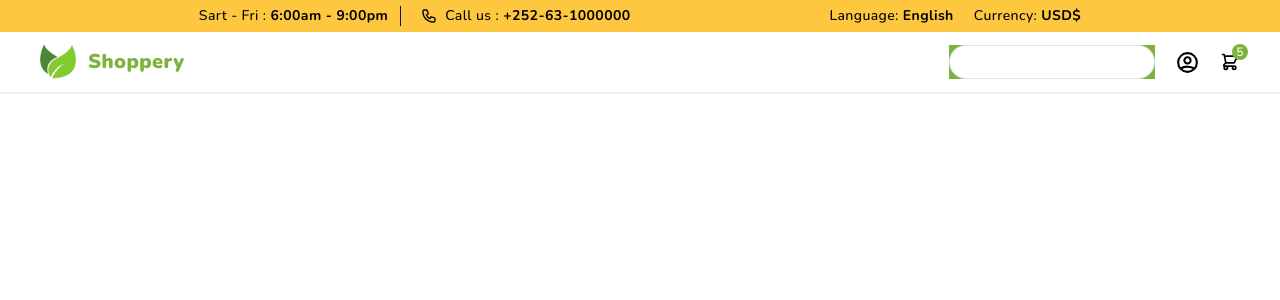
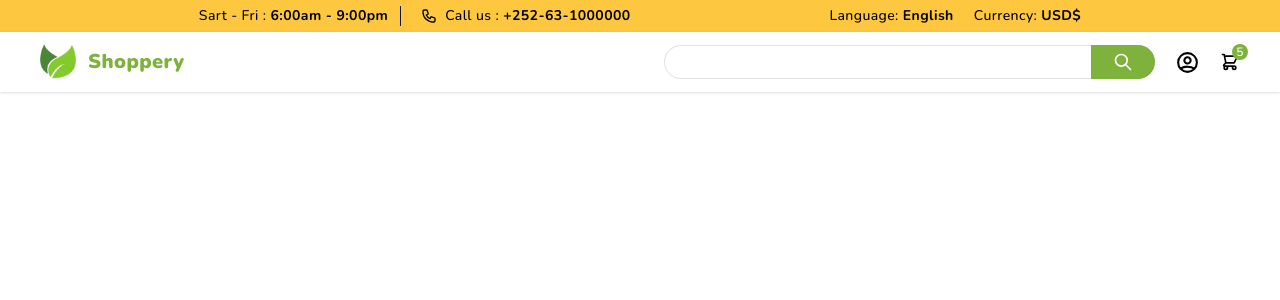
Before and after one commit to 4hmedhabib/grocery-web-app, a React (Create React App) app: page / in a window 1280 px wide. Shown: the top 300 px of the page. Built offline with nearby package versions, Linux system fonts and the light colour scheme.

Commit message:
updated: the styles

```diff
--- a/src/App.js
+++ b/src/App.js
@@ -3,6 +3,7 @@ import {
   ShoppingCartIcon,
   PhoneIcon,
   UserCircleIcon,
+  SearchIcon,
 } from "@heroicons/react/outline";
 
 function App() {
@@ -64,20 +65,27 @@ function App() {
             </div>
           </div>
 
-          <div id="right" className="flex gap-5 items-center justify-between">
-            <div
-              id="search_container"
-              className=" max-w-xs md:max-w-md bg-primary"
-            >
+          <div
+            id="right"
+            className="flex gap-5 items-center justify-between w-full md:max-w-md lg:max-w-lg xl:max-w-xl 2xl:max-w-2xl"
+          >
+            <div id="search_container" className="w-full relative">
               <div id="input_container">
                 <input
                   type="text"
                   name="search"
                   placeholder=""
-                  className=" border-gray-500/20 border py-1 rounded-full w-full"
+                  className=" border-gray-500/20 border py-1 rounded-full w-full pr-20 outline-none pl-4"
                 />
               </div>
-              <div id="serach_icon_container"></div>
+              <div
+                id="serach_icon_container"
+                className="absolute top-0 right-0 bg-primary w-16 h-full rounded-tr-full rounded-br-full flex justify-center items-center cursor-pointer"
+              >
+                <span>
+                  <SearchIcon className="text-white" width={20} height={20} />
+                </span>
+              </div>
             </div>
             <div id="user_container">
               <div id="user_icon">
```
